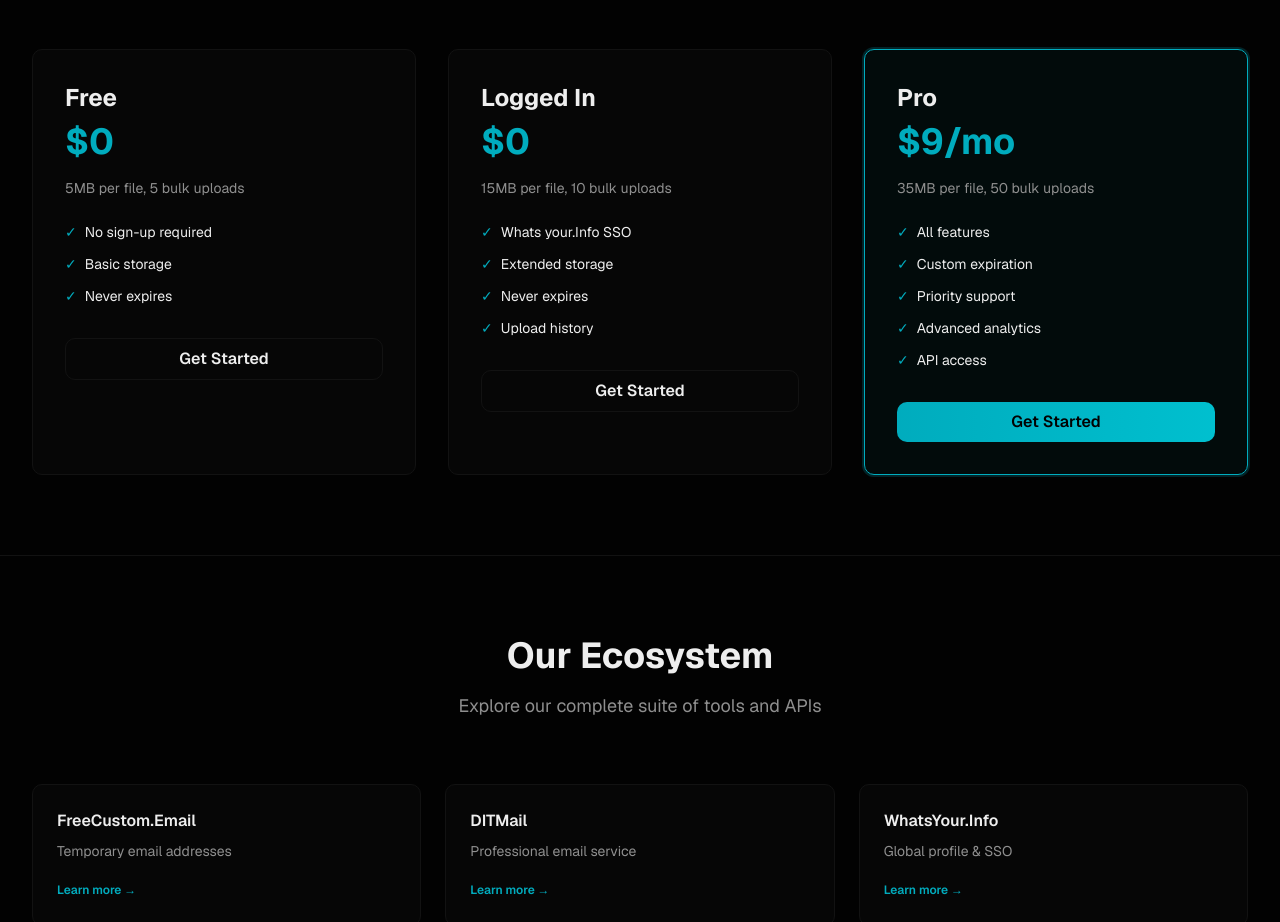
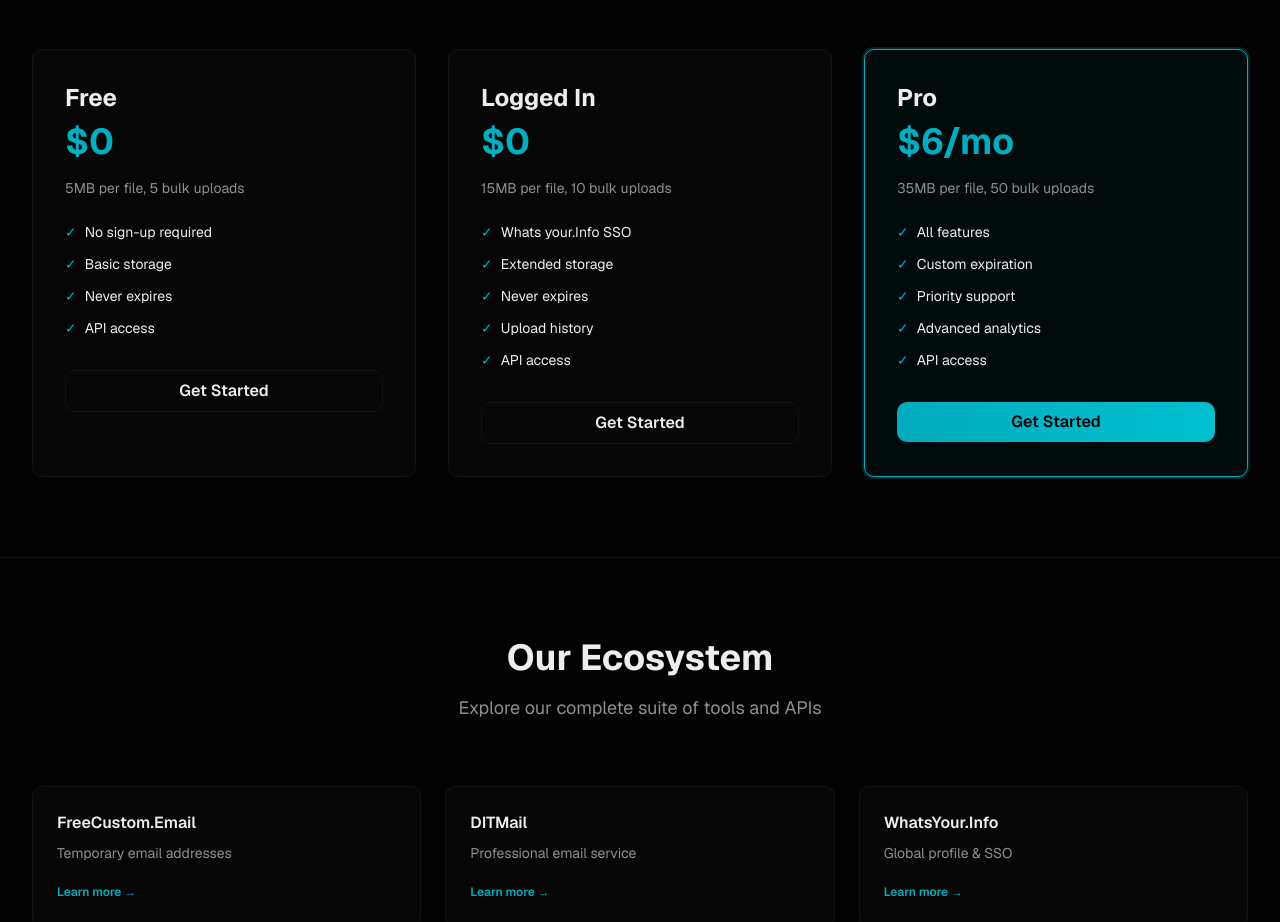
Before and after one commit to DishantSinghDev2/image-upload, a Next.js app: page / in a window 1280 px wide. Shown: the part 1340-2262 px from the top of the page. Built offline with nearby package versions, Linux system fonts and the light colour scheme; no server answers.

Commit message:
added proper plan details

```diff
--- a/app/page.tsx
+++ b/app/page.tsx
@@ -178,17 +178,17 @@ export default function Home() {
                 name: "Free",
                 price: "$0",
                 limit: "5MB per file, 5 bulk uploads",
-                features: ["No sign-up required", "Basic storage", "Never expires"],
+                features: ["No sign-up required", "Basic storage", "Never expires", "API access"],
               },
               {
                 name: "Logged In",
                 price: "$0",
                 limit: "15MB per file, 10 bulk uploads",
-                features: ["Whats your.Info SSO", "Extended storage", "Never expires", "Upload history"],
+                features: ["Whats your.Info SSO", "Extended storage", "Never expires", "Upload history", "API access"],
               },
               {
                 name: "Pro",
-                price: "$9/mo",
+                price: "$6/mo",
                 limit: "35MB per file, 50 bulk uploads",
                 features: ["All features", "Custom expiration", "Priority support", "Advanced analytics", "API access"],
                 highlighted: true,
```
